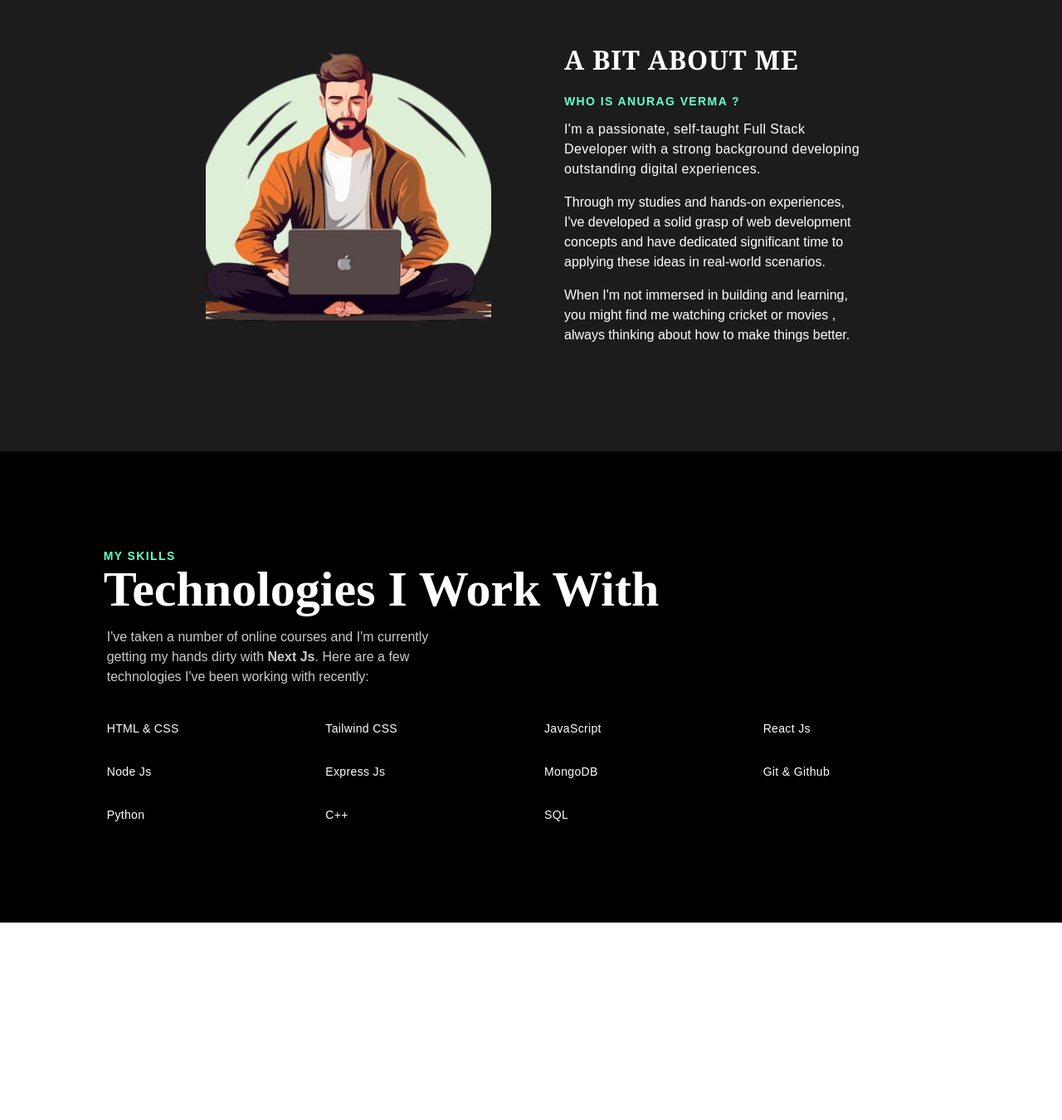
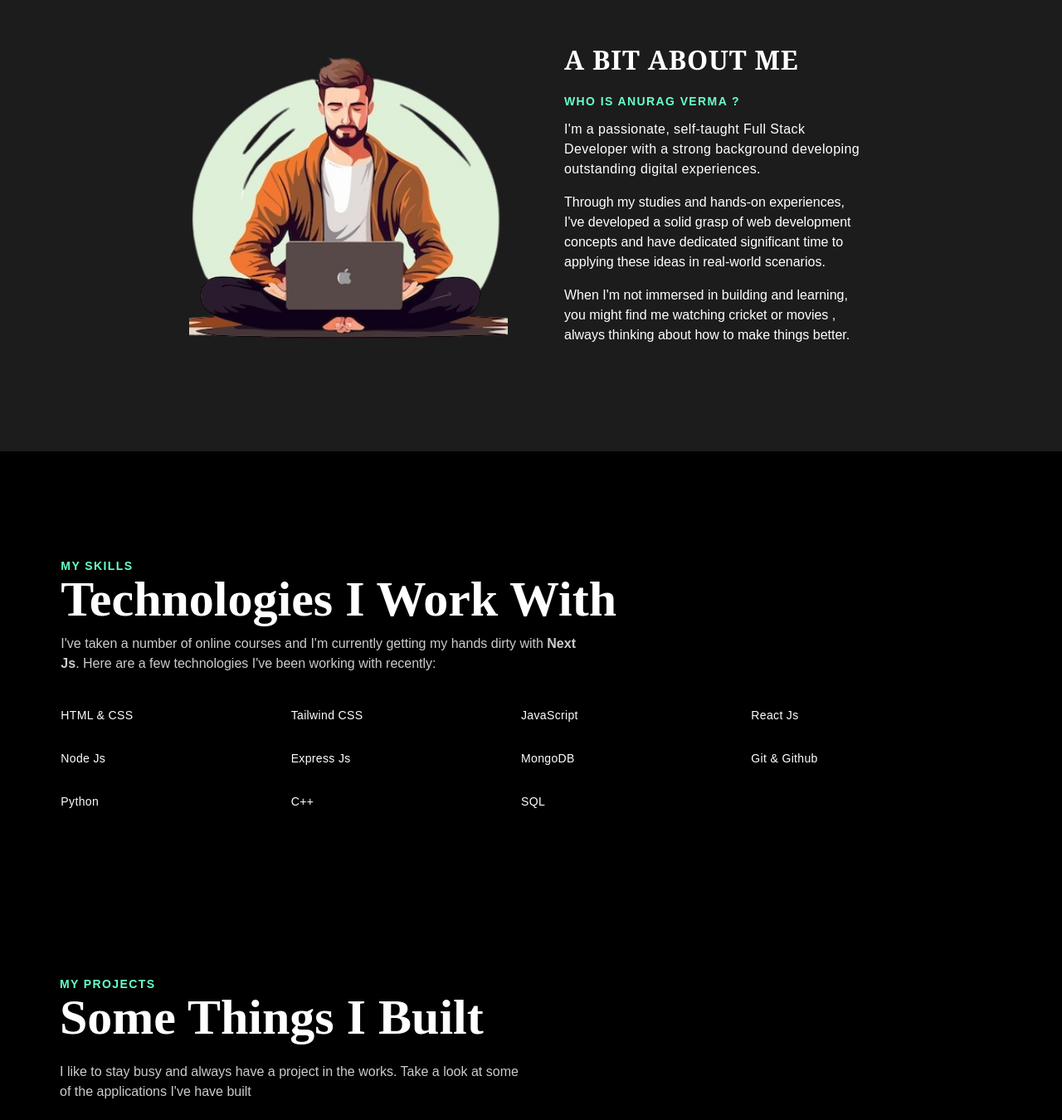
Before and after one commit to Vermaanug/Portfolio, a React (Vite) app: page / in a window 1280 px wide. Shown: the part 920-2270 px from the top of the page at 83% size. Before the commit the page ends 2032 px from the top, so only its background shows below. Built offline with nearby package versions, Linux system fonts and the light colour scheme; a web font is replaced by a local one.

Commit message:
Made Some Css Change

```diff
--- a/src/Components/About.jsx
+++ b/src/Components/About.jsx
@@ -8,7 +8,7 @@ const About = () => {
           <img
             src="/LaptopBoy.png"
             alt="Boy"
-            className="w-full h-full object-cover lg:w-96 p-5 ml-auto"
+            className="w-full h-full object-cover xl:w-96 xl:pt-6 xl:ml-auto"
           />
         </div>
         <div className="pt-10 flex-1 md:p-4 lg:pt-14 ">
--- a/src/Components/Body.jsx
+++ b/src/Components/Body.jsx
@@ -2,6 +2,7 @@ import React from "react";
 import Background from "./Background";
 import About from "./About";
 import Skills from "./Skills";
+import Project from "./Project";
 
 const Body = () => {
   return (
@@ -17,7 +18,7 @@ const Body = () => {
               Anurag Verma
             </h2>
             <div className="flex flex-col justify-center items-center mt-1 md:p-1 lg:items-start">
-              <p className="text-white font-nunito opacity-85 md:w-2/3">
+              <p className="text-white font-nunito opacity-75 md:w-2/3">
                 A Mumbai-based self-taught Full Stack Developer specializing in
                 creating unique digital experiences through a seamless blend of
                 frontend and backend skills.
@@ -39,6 +40,7 @@ const Body = () => {
       </section>
       <About />
       <Skills />
+      <Project />
     </main>
   );
 };
--- a/src/Components/Skills.jsx
+++ b/src/Components/Skills.jsx
@@ -2,22 +2,22 @@ import React from "react";
 
 const Skills = () => {
   return (
-    <section className="bg-black flex justify-center">
-      <div className=" text-white flex flex-col justify-center my-28">
-        <article className=" w-[95%] m-auto p-1">
+    <section className="bg-black flex justify-center custom-lg:-ml-14">
+      <div className="mx-2 mt-10 pt-20 flex flex-col gap-6 max-w-full lg:mb-10  ">
+        <article className="p-2">
           <p className="font-nunito font-semibold uppercase  text-[#66FFCC] tracking-widest text-sm ">
             My Skills
           </p>
           <h2 className="font-dmserif font-extrabold  text-white  text-4xl  md:text-4xl lg:text-5xl xl:text-6xl 2xl:text-7xl ">
             Technologies I Work With
           </h2>
-          <p className="opacity-80 p-1 mt-3 font-nunito lg:w-[60%] xl:w-[40%]">
+          <p className="opacity-80 mt-3  text-white font-nunito md:w-[55%] lg:w-[60%] xl:w-[60%]">
             I've taken a number of online courses and I'm currently getting my
             hands dirty with <strong>Next Js</strong>. Here are a few
             technologies I've been working with recently:
           </p>
         </article>
-        <ul className="p-2 mt-6 grid grid-cols-2 gap-8  w-[95%] m-auto font-nunito text-sm font-medium tracking-wide md:grid-cols-4">
+        <ul className="p-2 grid grid-cols-2 gap-8 text-white  font-nunito text-sm font-medium tracking-wide md:grid-cols-4">
           <li>HTML & CSS</li>
           <li>Tailwind CSS</li>
           <li>JavaScript</li>
```
